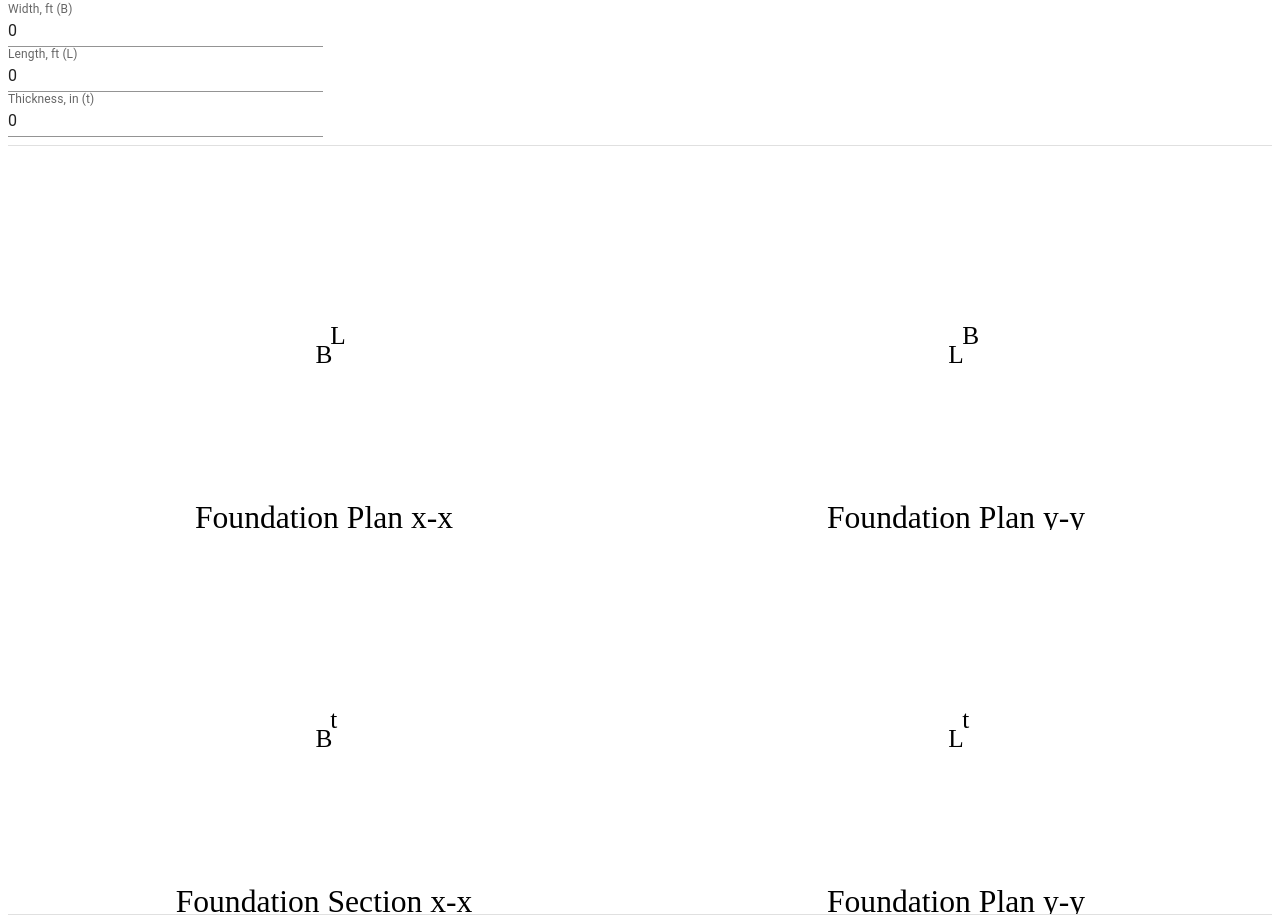
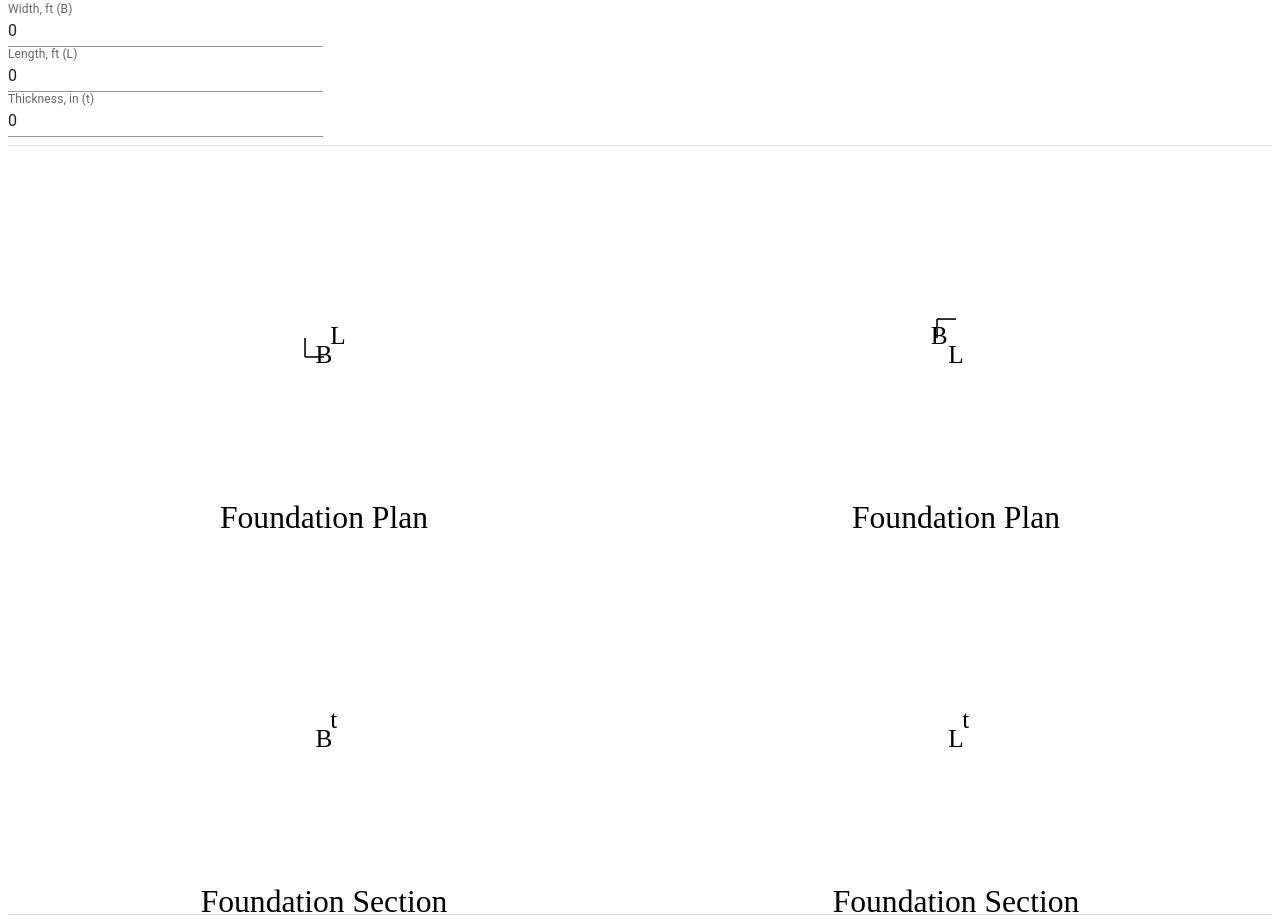
Before and after one commit to ageofinoswe/structures-samples, a React (Vite) app: page /foundation in a window 1280 px wide. Shown: the part 191-1114 px from the top of the page. Built offline with nearby package versions, Linux system fonts and the light colour scheme; some icons are missing.

Commit message:
added point load directions

```diff
--- /dev/null
+++ b/src/components/ArrowInOut.tsx
@@ -0,0 +1,21 @@
+interface ArrowProps {
+    horizontalShift: number,
+    verticalShift: number,
+    magnitude: number,
+};
+
+
+function ArrowInOut({horizontalShift, verticalShift, magnitude}: ArrowProps) {
+
+    const into: boolean = magnitude >= 0 ? true : false;
+
+    return (
+        <>
+            {!into && <circle cx={horizontalShift} cy={verticalShift} r={1} fill='none' stroke={'black'} stroke-width={0.3}></circle>}
+            {into && <line x1={-1 + horizontalShift} x2={1 + horizontalShift} y1={-1 + verticalShift} y2={1 + verticalShift} stroke='black' stroke-width={0.5}></line>}
+            {into && <line x1={-1 + horizontalShift} x2={1 + horizontalShift} y1={1 + verticalShift} y2={-1 + verticalShift} stroke='black' stroke-width={0.5}></line>}
+        </>
+    )
+}
+
+export default ArrowInOut
--- a/src/components/ArrowInto.tsx
+++ /dev/null
@@ -1,16 +0,0 @@
-interface Shift {
-    horizontalShift: number,
-    verticalShift: number,
-};
-
-function ArrowInto({horizontalShift, verticalShift}: Shift) {
-
-    return (
-        <>
-            <line x1={-1 + horizontalShift} x2={1 + horizontalShift} y1={-1 + verticalShift} y2={1 + verticalShift} stroke='black' stroke-width={0.5}></line>
-            <line x1={-1 + horizontalShift} x2={1 + horizontalShift} y1={1 + verticalShift} y2={-1 + verticalShift} stroke='black' stroke-width={0.5}></line>
-        </>
-    )
-}
-
-export default ArrowInto
--- /dev/null
+++ b/src/components/ArrowUpDown.tsx
@@ -0,0 +1,20 @@
+interface ArrowProps {
+    horizontalShift: number,
+    verticalShift: number,
+    magnitude: number,
+};
+
+function Arrow({horizontalShift, verticalShift, magnitude}: ArrowProps) {
+
+    const down: boolean = magnitude >= 0 ? true : false;
+
+    return (
+        <>
+            <line x1={horizontalShift} x2={horizontalShift} y1={-20 + verticalShift} y2={verticalShift} stroke='black' stroke-width={0.5}></line>
+            <line x1={-2 + horizontalShift} x2={horizontalShift} y1={down ? -3 + verticalShift : -20 + 3 + verticalShift} y2={down ? verticalShift : -20 + verticalShift} stroke='black' stroke-width={0.5}></line>
+            <line x1={2 + horizontalShift} x2={horizontalShift} y1={down ? -3 + verticalShift : -20 + 3 + verticalShift} y2={down ? verticalShift : -20 + verticalShift} stroke='black' stroke-width={0.5}></line>
+        </>
+    )
+}
+
+export default Arrow
--- /dev/null
+++ b/src/components/Axis.tsx
@@ -0,0 +1,16 @@
+interface Shift {
+    horizontalShift: number,
+    verticalShift: number,
+    rotate? : boolean
+}
+
+function Axis({horizontalShift, verticalShift, rotate = false} : Shift) {
+        return(
+            <>
+                <line x1={0 + horizontalShift} x2={0 + horizontalShift} y1={0 + verticalShift} y2={rotate ? 3 + verticalShift : -3 + verticalShift} stroke='black' stroke-width={0.25}></line>
+                <line x1={0 + horizontalShift} x2={3 + horizontalShift} y1={0 + verticalShift} y2={0 + verticalShift} stroke='black' stroke-width={0.25}></line>
+            </>
+        )
+}
+
+export default Axis
--- a/src/pages/Foundation.tsx
+++ b/src/pages/Foundation.tsx
@@ -2,8 +2,9 @@ import { Box, Divider, Grid, Stack, TextField, Typography } from "@mui/material"
 import React from "react";
 import RemoveButton from "../components/RemoveButton";
 import AddButton from "../components/AddButton";
-import Arrow from "../components/Arrow";
-import ArrowInto from "../components/ArrowInto";
+import Arrow from "../components/ArrowUpDown";
+import ArrowInOut from "../components/ArrowInOut";
+import Axis from "../components/Axis";
 
 function Foundation() {
     // interfaces
@@ -27,7 +28,7 @@ function Foundation() {
         'stroke-width': number
     }
 
-    interface svgProps {
+    interface SvgProps {
         viewBox: string,
         width: string,
         height: string,
@@ -128,7 +129,7 @@ function Foundation() {
             {sx: {pr:3}, label: 'y', defaultValue: 0, size: 'small', variant: 'standard', onChange: (e) => handleModifyMomentLoad(e, id, 'y')},
         ]
     }
-    const foundationProps: (SvgProps: svgProps, rotated?: boolean, section?: boolean) => RectProps = (SvgProps: svgProps, rotated: boolean = false, section: boolean = false) => {
+    const foundationProps: (SvgProps: SvgProps, rotated?: boolean, section?: boolean) => RectProps = (SvgProps: SvgProps, rotated: boolean = false, section: boolean = false) => {
         const viewBox: number[] = SvgProps.viewBox.split(' ').map( (index: string) => Number.parseInt(index));
         const viewBoxWidth: number = viewBox[2];
         const viewBoxHeight: number = viewBox[3];
@@ -149,7 +150,7 @@ function Foundation() {
         };
         return foundationProps;
     }
-    const bottomLeftCorner: (svgProps: svgProps, type: 'plan' | 'planRotated' | 'section' | 'sectionRotated' | 'none') => [number, number] = (svgProps: svgProps, type: string) => {
+    const bottomLeftCorner: (svgProps: SvgProps, type: 'plan' | 'planRotated' | 'section' | 'sectionRotated' | 'none') => [number, number] = (svgProps: SvgProps, type: string) => {
         const viewBox: number[] = svgProps.viewBox.split(' ').map( (index: string) => Number.parseInt(index));
         const viewBoxWidth: number = viewBox[2];
         const viewBoxHeight: number = viewBox[3];
@@ -177,7 +178,7 @@ function Foundation() {
 
         return [horizontalShift, verticalShift]
     }
-    const foundationTitle: (svgProps: svgProps) => {x: number, y: number} = (svgProps: svgProps) => {
+    const foundationTitle: (svgProps: SvgProps) => {x: number, y: number} = (svgProps: SvgProps) => {
         const viewBox: number[] = svgProps.viewBox.split(' ').map( (index: string) => Number.parseInt(index));
         return {x: viewBox[2] / 2, y: viewBox[3], textAnchor: 'middle', fontSize: '5px'};
     }
@@ -189,7 +190,7 @@ function Foundation() {
         {label: 'Thickness, in (t)', defaultValue: 0, size: 'small', variant: 'standard', onChange: handleThicknessChange},
     ];
 
-    const svgProps: svgProps = {
+    const SvgProps: SvgProps = {
         viewBox: '0 0 100 60',
         width: '50vw',
         height: '30vw',
@@ -264,37 +265,39 @@ function Foundation() {
             {/* foundation plan and rotated plan*/}
             <Divider />
             <Box display='flex' sx={{ justifyContent: 'center'}}>
-                <svg {...svgProps}>
-                    <rect {...(foundationProps(svgProps, false))}/>
-                    {pointLoads.map( load => <ArrowInto horizontalShift={bottomLeftCorner(svgProps, 'plan')[0] + load.xCoord} verticalShift={bottomLeftCorner(svgProps, 'plan')[1] - load.yCoord}/>)}
-                    <text {...foundationTitle(svgProps)}>Foundation Plan x-x</text>
-                    <text x={bottomLeftCorner(svgProps, 'plan')[0] + width / 2} y={bottomLeftCorner(svgProps, 'plan')[1] + 4} textAnchor="middle" fontSize={4}>B</text>
-                    <text x={bottomLeftCorner(svgProps, 'plan')[0] + width + 1} y={bottomLeftCorner(svgProps, 'plan')[1] - height / 2 + 1} fontSize={4}>L</text>
+                <svg {...SvgProps}>
+                    <Axis horizontalShift={bottomLeftCorner(SvgProps, 'plan')[0] - 3} verticalShift={bottomLeftCorner(SvgProps, 'plan')[1] + 3}/>
+                    <rect {...(foundationProps(SvgProps, false))}/>
+                    {pointLoads.map( load => <ArrowInOut horizontalShift={bottomLeftCorner(SvgProps, 'plan')[0] + load.xCoord} verticalShift={bottomLeftCorner(SvgProps, 'plan')[1] - load.yCoord} magnitude={load.kips}/>)}
+                    <text {...foundationTitle(SvgProps)}>Foundation Plan</text>
+                    <text x={bottomLeftCorner(SvgProps, 'plan')[0] + width / 2} y={bottomLeftCorner(SvgProps, 'plan')[1] + 4} textAnchor="middle" fontSize={4}>B</text>
+                    <text x={bottomLeftCorner(SvgProps, 'plan')[0] + width + 1} y={bottomLeftCorner(SvgProps, 'plan')[1] - height / 2 + 1} fontSize={4}>L</text>
                 </svg>
-                <svg {...svgProps}>
-                    <rect {...(foundationProps(svgProps, true))}/>
-                    {pointLoads.map( load => <ArrowInto horizontalShift={bottomLeftCorner(svgProps, 'planRotated')[0] + load.yCoord} verticalShift={bottomLeftCorner(svgProps, 'planRotated')[1] + load.xCoord - width}/>)}
-                    <text {...foundationTitle(svgProps)}>Foundation Plan y-y</text>
-                    <text x={bottomLeftCorner(svgProps, 'planRotated')[0] + height / 2} y={bottomLeftCorner(svgProps, 'planRotated')[1] + 4} textAnchor="middle" fontSize={4}>L</text>
-                    <text x={bottomLeftCorner(svgProps, 'planRotated')[0] + height + 1} y={bottomLeftCorner(svgProps, 'planRotated')[1] - width / 2 + 1} fontSize={4}>B</text>
+                <svg {...SvgProps}>
+                    <Axis horizontalShift={bottomLeftCorner(SvgProps, 'planRotated')[0] - 3} verticalShift={bottomLeftCorner(SvgProps, 'planRotated')[1] - 3 - width} rotate={true}/>
+                    <rect {...(foundationProps(SvgProps, true))}/>
+                    {pointLoads.map( load => <ArrowInOut horizontalShift={bottomLeftCorner(SvgProps, 'planRotated')[0] + load.yCoord} verticalShift={bottomLeftCorner(SvgProps, 'planRotated')[1] + load.xCoord - width} magnitude={load.kips}/>)}
+                    <text {...foundationTitle(SvgProps)}>Foundation Plan</text>
+                    <text x={bottomLeftCorner(SvgProps, 'planRotated')[0] + height / 2} y={bottomLeftCorner(SvgProps, 'planRotated')[1] + 4} textAnchor="middle" fontSize={4}>L</text>
+                    <text x={bottomLeftCorner(SvgProps, 'planRotated')[0] + - 4} y={bottomLeftCorner(SvgProps, 'planRotated')[1] - width / 2 + 1} fontSize={4}>B</text>
                 </svg>
             </Box>
 
             {/* foundation section and rotated section */}
             <Box display='flex' sx={{ justifyContent: 'center'}}>
-                <svg {...svgProps}>
-                    {pointLoads.map( load => <Arrow horizontalShift={bottomLeftCorner(svgProps, 'section')[0] + load.xCoord} verticalShift={bottomLeftCorner(svgProps, 'section')[1] - thickness}/>)}
-                    <rect {...(foundationProps(svgProps, false, true))}/>
-                    <text {...foundationTitle(svgProps)}>Foundation Section x-x</text>
-                    <text x={bottomLeftCorner(svgProps, 'section')[0] + width / 2} y={bottomLeftCorner(svgProps, 'section')[1] + 4} textAnchor="middle" fontSize={4}>B</text>
-                    <text x={bottomLeftCorner(svgProps, 'section')[0] + width + 1} y={bottomLeftCorner(svgProps, 'section')[1] - thickness / 2 + 1} fontSize={4}>t</text>
+                <svg {...SvgProps}>
+                    {pointLoads.map( load => <Arrow horizontalShift={bottomLeftCorner(SvgProps, 'section')[0] + load.xCoord} verticalShift={bottomLeftCorner(SvgProps, 'section')[1] - thickness} magnitude={load.kips}/>)}
+                    <rect {...(foundationProps(SvgProps, false, true))}/>
+                    <text {...foundationTitle(SvgProps)}>Foundation Section</text>
+                    <text x={bottomLeftCorner(SvgProps, 'section')[0] + width / 2} y={bottomLeftCorner(SvgProps, 'section')[1] + 4} textAnchor="middle" fontSize={4}>B</text>
+                    <text x={bottomLeftCorner(SvgProps, 'section')[0] + width + 1} y={bottomLeftCorner(SvgProps, 'section')[1] - thickness / 2 + 1} fontSize={4}>t</text>
                 </svg>
-                <svg {...svgProps}>
-                    {pointLoads.map( load => <Arrow horizontalShift={bottomLeftCorner(svgProps, 'sectionRotated')[0] + load.yCoord} verticalShift={bottomLeftCorner(svgProps, 'sectionRotated')[1] - thickness}/>)}
-                    <rect {...(foundationProps(svgProps, true, true))}/>
-                    <text {...foundationTitle(svgProps)}>Foundation Plan y-y</text>
-                    <text x={bottomLeftCorner(svgProps, 'sectionRotated')[0] + height / 2} y={bottomLeftCorner(svgProps, 'sectionRotated')[1] + 4} textAnchor="middle" fontSize={4}>L</text>
-                    <text x={bottomLeftCorner(svgProps, 'sectionRotated')[0] + height + 1} y={bottomLeftCorner(svgProps, 'sectionRotated')[1] - thickness / 2 + 1} fontSize={4}>t</text>
+                <svg {...SvgProps}>
+                    {pointLoads.map( load => <Arrow horizontalShift={bottomLeftCorner(SvgProps, 'sectionRotated')[0] + load.yCoord} verticalShift={bottomLeftCorner(SvgProps, 'sectionRotated')[1] - thickness} magnitude={load.kips}/>)}
+                    <rect {...(foundationProps(SvgProps, true, true))}/>
+                    <text {...foundationTitle(SvgProps)}>Foundation Section</text>
+                    <text x={bottomLeftCorner(SvgProps, 'sectionRotated')[0] + height / 2} y={bottomLeftCorner(SvgProps, 'sectionRotated')[1] + 4} textAnchor="middle" fontSize={4}>L</text>
+                    <text x={bottomLeftCorner(SvgProps, 'sectionRotated')[0] + height + 1} y={bottomLeftCorner(SvgProps, 'sectionRotated')[1] - thickness / 2 + 1} fontSize={4}>t</text>
                 </svg>
             </Box>
             <Divider />
```
Also changed, not shown: src/components/Arrow.tsx (deleted, +0 -17 lines).
